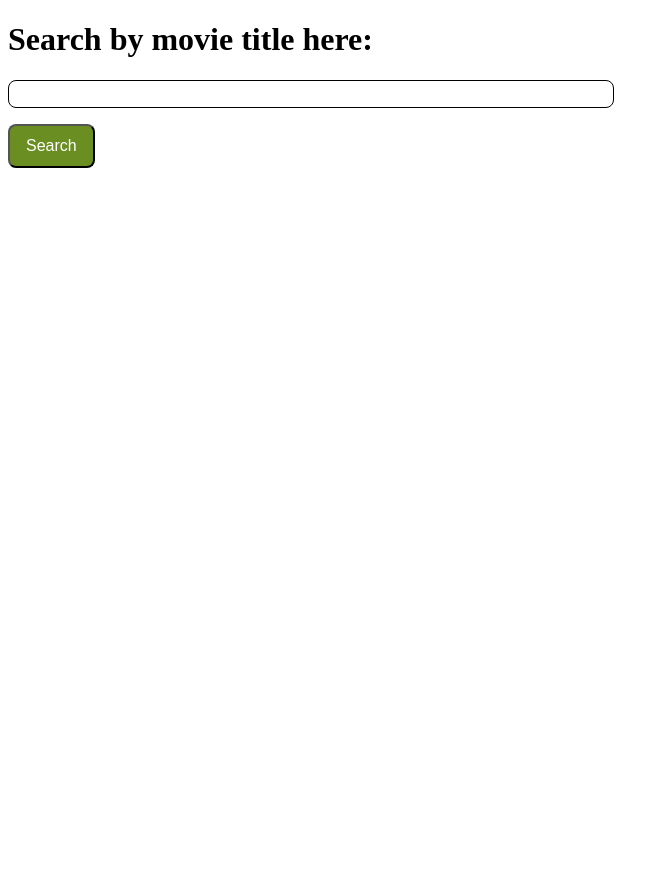
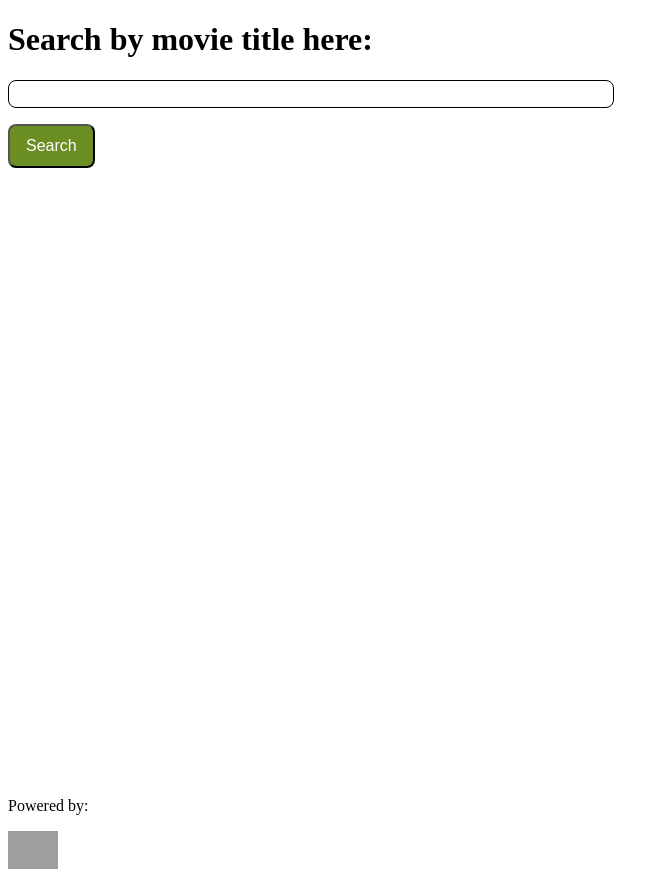
Before and after one commit to amgillenwater/tmdb-search, a plain HTML site: page index.html in a window 1280 px wide. Shown: the whole page, without its empty margins (0-669 px from the left). Before the commit the page ends 800 px from the top, so only its background shows below. Drawn offline with Linux system fonts and the light colour scheme; grey boxes are pictures that could not be loaded.

Commit message:
added some styling and TMDb logo at bottom

```diff
--- a/index.html
+++ b/index.html
@@ -7,9 +7,11 @@
     <link rel="stylesheet" href="style.css">
 </head>
 <body>
+    <div id="page-container">
         <header>
             <h1>Search by movie title here:</h1>
         </header>
+        <div id="content">
         <section>
             <form>
                 <div class="form-whole">
@@ -23,6 +25,12 @@
         <section id="movie-container">
         <!-- movie cards will be added here dynamically via JS     -->
         </section>
+        </div>
+        <footer>
+            <p>Powered by:</p>
+            <img src="https://www.themoviedb.org/assets/2/v4/logos/v2/blue_square_2-d537fb228cf3ded904ef09b136fe3fec72548ebc1fea3fbbd1ad9e36364db38b.svg" alt="TMDb logo">
+        </footer>
+    </div>
     <script src="script.js"></script>
 </body>
 </html>
--- a/script.js
+++ b/script.js
@@ -31,7 +31,7 @@ function renderResults (data) {
   //   console.log('Data:', data)
 }
 
-function movieLoop (movies) {
+function movieMap (movies) {
   return movies.map((movie) => {
     if (movie.poster_path) {
       return `<img src=${IMG_URL + movie.poster_path}
@@ -45,7 +45,7 @@ function movieCard (movies) {
 
   const movieTemplate = `
    <section>
-     ${movieLoop(movies)}
+     ${movieMap(movies)}
    </section>
    <div class="content>
     <p id="content-exit">x</p>
--- a/style.css
+++ b/style.css
@@ -1,7 +1,3 @@
-body {
-
-}
-
 #searchButton {
     color: #ffffff;
     background-color: olivedrab;
@@ -31,10 +27,29 @@ body {
 
 #movie-results{
     display: flex;
-    width: 100vh;
+    width: 100vw;
     justify-content: center;
 }
 
 section img{
-    width: 100;
+    width: 100px;
 }
+
+footer img {
+    width: 50px;
+}
+footer {
+    position: absolute;
+    bottom: 0;
+    width: 100%;
+    height: 2.5rem;
+}
+
+#page-container {
+    position: relative;
+    min-height: 100vh;
+}
+
+#content {
+    padding-bottom: 2.5rem;
+}
```
Also changed, not shown: assets/logo.svg (added). Lines whose indentation alone changed are shown as unchanged.
